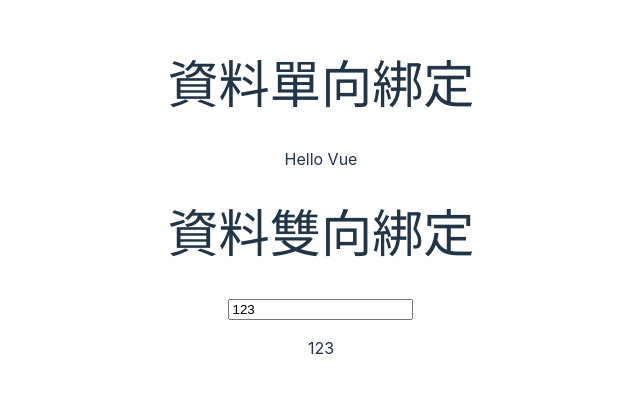
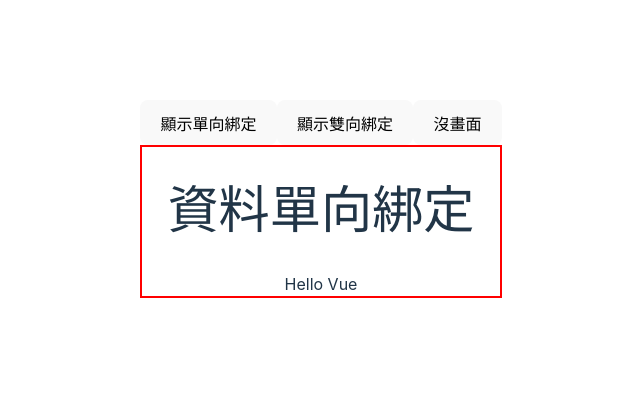
Before and after one commit to Ancientshield/vite-project, a Vue app: page / in a window 1280 px wide. Shown: the part 201-594 px from the top of the page, without its empty margins (319-959 px from the left). Built offline with nearby package versions, Linux system fonts and the light colour scheme.

Commit message:
v-on v-model v-if v-show difference

```diff
--- a/src/components/componentsA.vue
+++ b/src/components/componentsA.vue
@@ -1,9 +1,24 @@
 <template>
-  <h1>資料單向綁定</h1>
-  {{ data }}
-  <h1>資料雙向綁定</h1>
-  <input type="text" v-model="text" />
-  <p>{{ text }}</p>
+  <button v-on:click="changeView(1)">顯示單向綁定</button>
+  <!-- <button v-on:click="changeView(2)">顯示雙向綁定</button> -->
+  <button @click="changeView(2)">顯示雙向綁定</button>
+  <button @click="changeView(10000)">沒畫面</button>
+
+  <div class="container-1" v-if="view === 1">
+    <h1>資料單向綁定</h1>
+    {{ data }}
+  </div>
+
+  <div class="container-2" v-if="view === 2">
+    <h1>資料雙向綁定</h1>
+    <input type="text" v-model="text" />
+    <p>{{ text }}</p>
+  </div>
+
+  <!-- <div v-if="view !== 1 && view !== 2">沒畫面</div> -->
+  <!-- v-show 是用 css 的 display:none 隱藏，v-if 是真的 render 讓 DOM 消失 -->
+  <!-- 數量很多時，使用 v-if 效能較好，因為不用渲染一大堆真實 DOM-->
+  <div v-show="view !== 1 && view !== 2">沒畫面</div>
 </template>
 
 <script setup>
@@ -13,6 +28,17 @@ import { ref } from "vue";
 // 資料驅動頁面
 const data = "Hello Vue";
 const text = ref("123");
+const view = ref(1);
+const changeView = (index) => {
+  view.value = index;
+};
 </script>
 
-<style></style>
+<style>
+.container-1 {
+  border: 2px red solid;
+}
+.container-2 {
+  border: 2px skyblue solid;
+}
+</style>
```
